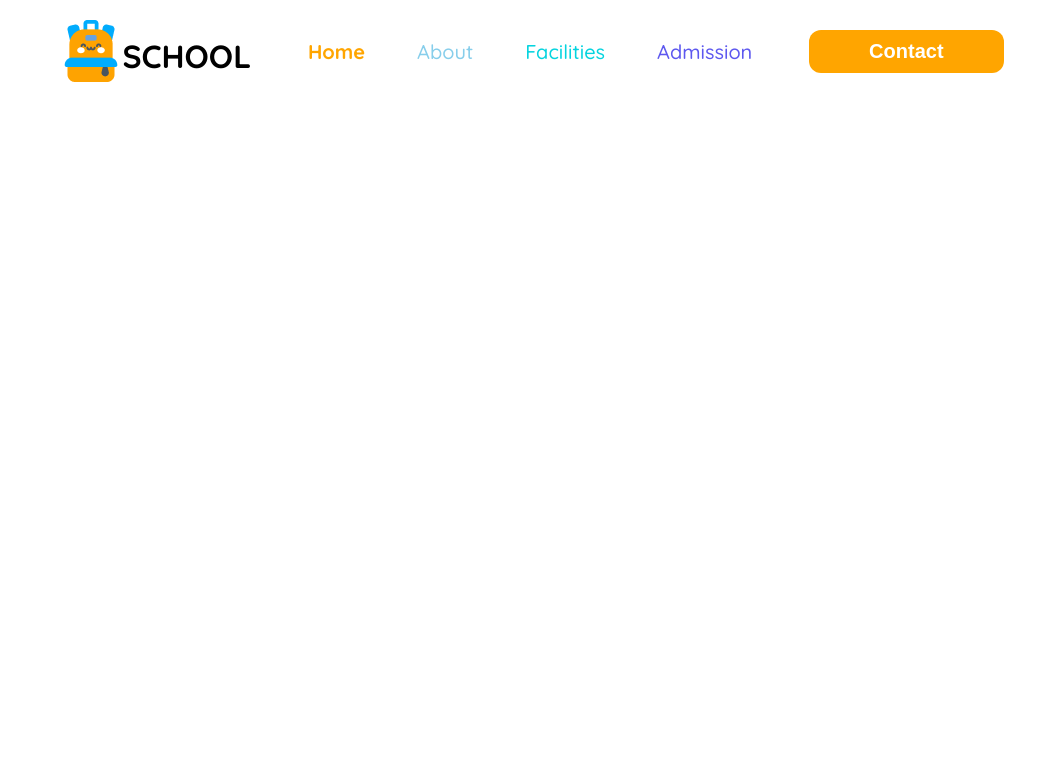
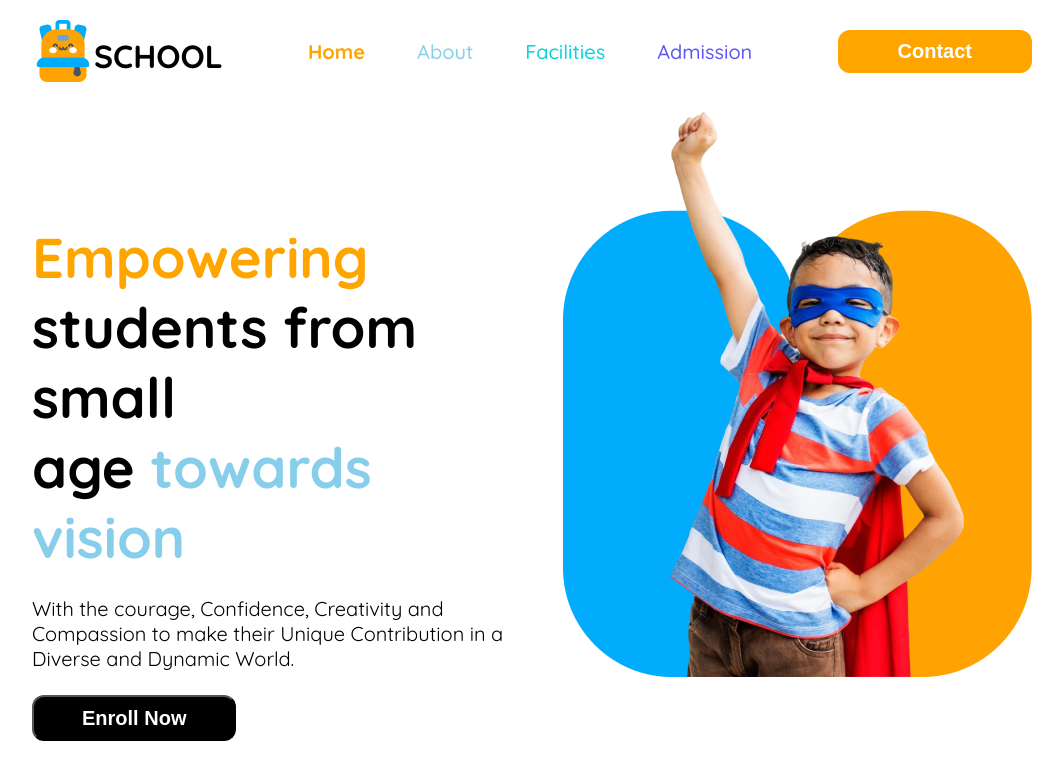
Before and after one commit to fakhrulhasan99/Assignment-02, a plain HTML site: page index.html in a window 1280 px wide. Shown: the whole page, without its empty margins (108-1171 px from the left). Drawn offline with Linux system fonts and the light colour scheme.

Commit message:
added banner

```diff
--- a/index.html
+++ b/index.html
@@ -31,6 +31,22 @@
                 </div>
             </nav>
         </section>
+        <section class="banner display-flex">
+            <div class="banner-des">
+                <h2 class="ban-title black">
+                    <span style="color: orange;">Empowering</span> <br> students from small <br> age <span style="color: skyblue;">towards vision</span>
+                </h2>
+                <p class="ban-des">
+                    With the courage, Confidence, Creativity and Compassion to make their Unique Contribution in a Diverse and Dynamic World.
+                </p>
+                <button class="ban-btn">
+                    Enroll Now
+                </button>
+            </div>
+            <div class="banner-pic">
+                <img src="imgs/hero-kids.png" alt="Hero kid" class="ban-pic">
+            </div>
+        </section>
     </header>
     <main>
 
--- a/styles/style.css
+++ b/styles/style.css
@@ -65,9 +65,9 @@
     border-radius: 12px;
 }
 .navbar {
-    justify-content: space-around;
+    justify-content: space-between;
     align-items: center;
-    margin: 20px 140px;
+    padding: 20px 140px;
 }
 .link-1 {
     display: flex;
@@ -80,10 +80,33 @@
     border: none;
     cursor: pointer;
 }
+.banner {
+    margin: 0px 140px;
+}
+.banner-des {
+    padding: 7.5rem 3rem 7.5rem 0rem;
+}
+.ban-title {
+    font-size: 3.5rem;
+    font-weight: bold;
+}
+.ban-des {
+    font-size: 1.25rem;
+    font-weight: 400;
+    padding: 1.5rem 0rem;
+}
+.ban-btn {
+    font-size: 1.25rem;
+    font-weight: bold;
+    color: #FFFFFF;
+    background-color: black;
+    padding: .6rem 3rem;
+    border-radius: 12px;
+}
 
 @media screen and (max-width: 768px) {
     .link-1, .btn-pri, .logo-des {
-        display: none; /* Hide the links initially */
+        display: none;
         flex-direction: column;
 
     }
@@ -95,7 +118,7 @@
         margin: .75rem 1rem;
         display: flex;
         justify-content: space-between;
-        /* border: 1px solid orange; */
+        padding: 0px;
     }
     .menu-toggle {
         display: block;
```
